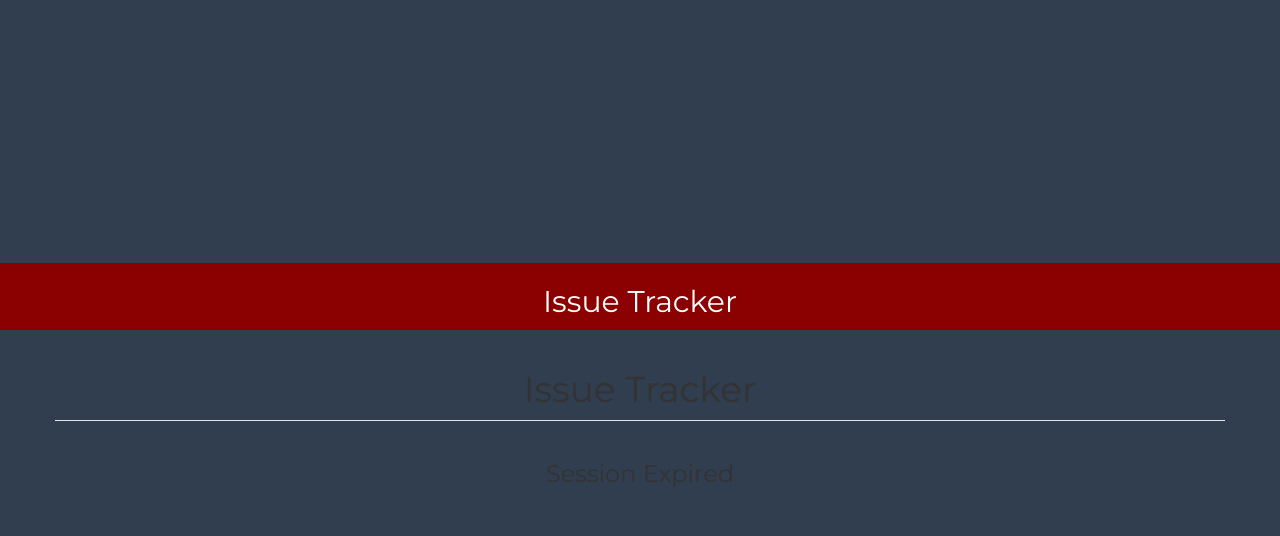
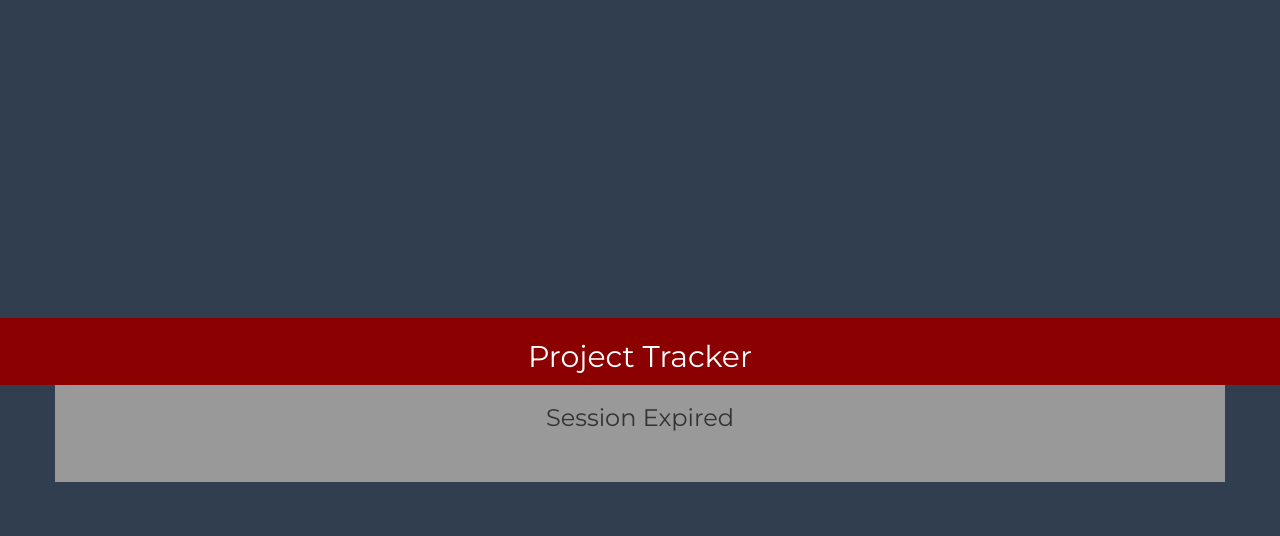
Before and after one commit to Urmi20/Assignment3, a Flask app: page /recovery_submit/1 in a window 1280 px wide. Shown: the top 536 px of the page. Run offline with Flask 2, Linux system fonts and the light colour scheme; some libraries are stand-ins or nearby versions.

Commit message:
CSS final touchups Pasword Recovery

```diff
--- a/app/templates/NewPwd.html
+++ b/app/templates/NewPwd.html
@@ -1,13 +1,13 @@
 {% extends "base.html" %}
 {% block content %}
 <header>
-  	<h2>Issue Tracker</h2>
-	</header>
-
+<h2>Project Tracker</h2>
+</header>
 	<section>
 
+
+    <div style="background-color: #999999" class="center">
 <form method="post" action="{{ url_for('change_pwd', token=token) }}">
-    <legend class="text-center" style="margin-top:40px;"><h1>Issue Tracker</h1></legend>
 
     {% if session== True %}
     <div class="text-center forms container">
@@ -33,5 +33,6 @@
     </div>
     </div>
     </form>
+    </div>
     </section>
 {% endblock %}
```
